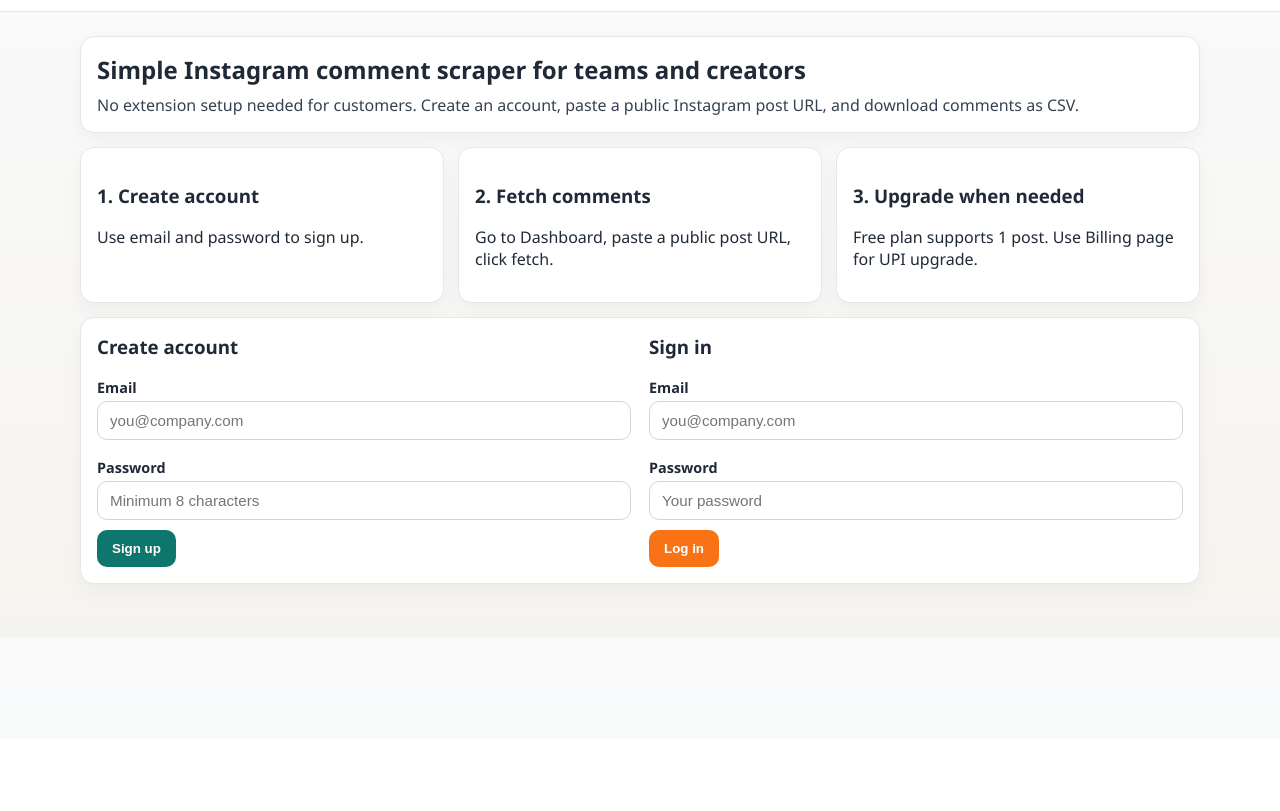
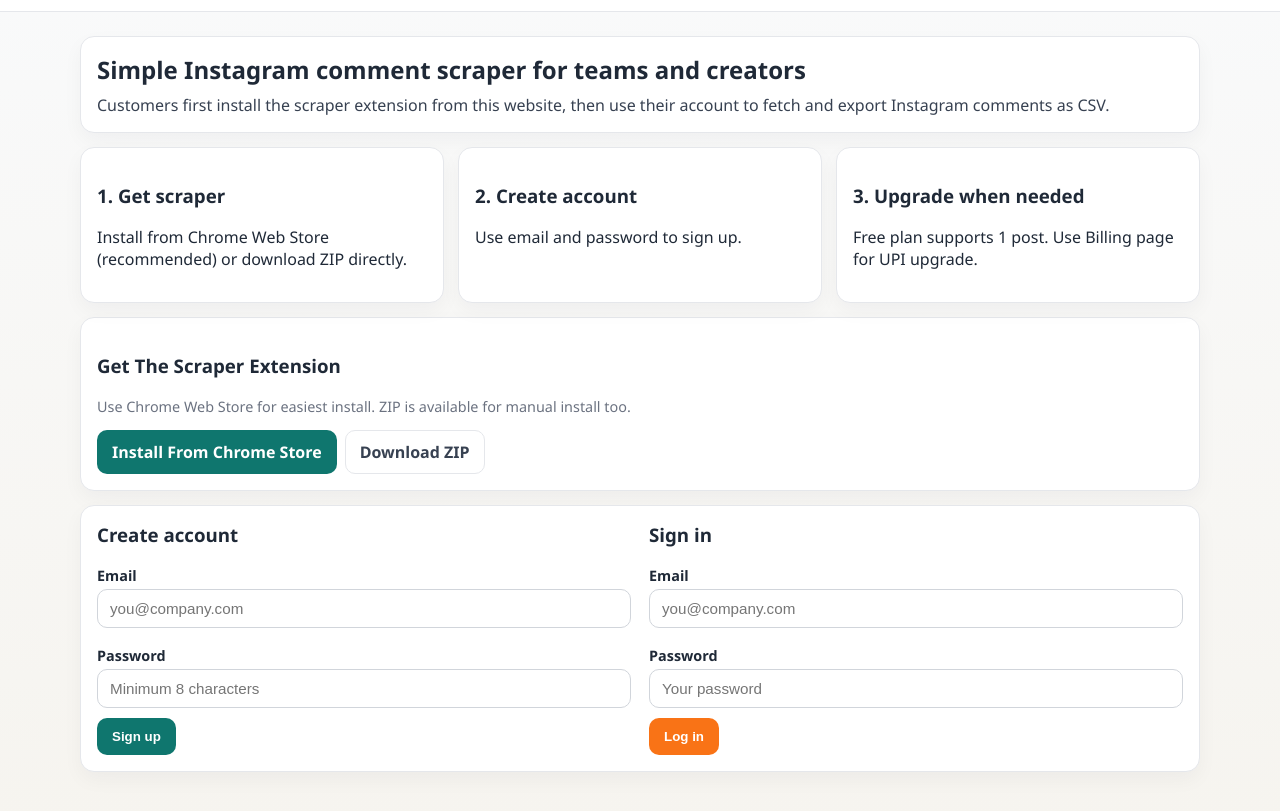
Before and after one commit to PankajSanger/instagram-scraper-saas, a browser extension: page apps/web/public/index.html in a window 1280 px wide. Shown: the part 61-872 px from the top of the page. Before the commit the page ends 800 px from the top, so only its background shows below. Drawn offline with Linux system fonts and the light colour scheme.

Commit message:
Add website extension install/download options

```diff
--- a/apps/web/public/index.html
+++ b/apps/web/public/index.html
@@ -30,22 +30,31 @@
     <section id="view-home" class="view is-active">
       <div class="hero card">
         <h1>Simple Instagram comment scraper for teams and creators</h1>
-        <p>No extension setup needed for customers. Create an account, paste a public Instagram post URL, and download comments as CSV.</p>
+        <p>Customers first install the scraper extension from this website, then use their account to fetch and export Instagram comments as CSV.</p>
       </div>
 
       <div class="grid-3">
         <article class="card">
-          <h3>1. Create account</h3>
-          <p>Use email and password to sign up.</p>
+          <h3>1. Get scraper</h3>
+          <p>Install from Chrome Web Store (recommended) or download ZIP directly.</p>
         </article>
         <article class="card">
-          <h3>2. Fetch comments</h3>
-          <p>Go to Dashboard, paste a public post URL, click fetch.</p>
+          <h3>2. Create account</h3>
+          <p>Use email and password to sign up.</p>
         </article>
         <article class="card">
           <h3>3. Upgrade when needed</h3>
           <p>Free plan supports 1 post. Use Billing page for UPI upgrade.</p>
         </article>
+      </div>
+
+      <div class="card">
+        <h3>Get The Scraper Extension</h3>
+        <p class="muted">Use Chrome Web Store for easiest install. ZIP is available for manual install too.</p>
+        <div class="auth-actions">
+          <a class="btn btn-primary" href="https://chrome.google.com/webstore" target="_blank" rel="noopener">Install From Chrome Store</a>
+          <a class="btn btn-ghost" href="/downloads/instagram-comments-scraper-v1.6.0.zip">Download ZIP</a>
+        </div>
       </div>
 
       <div class="card auth-card">
```
Also changed, not shown: 1 other file.
